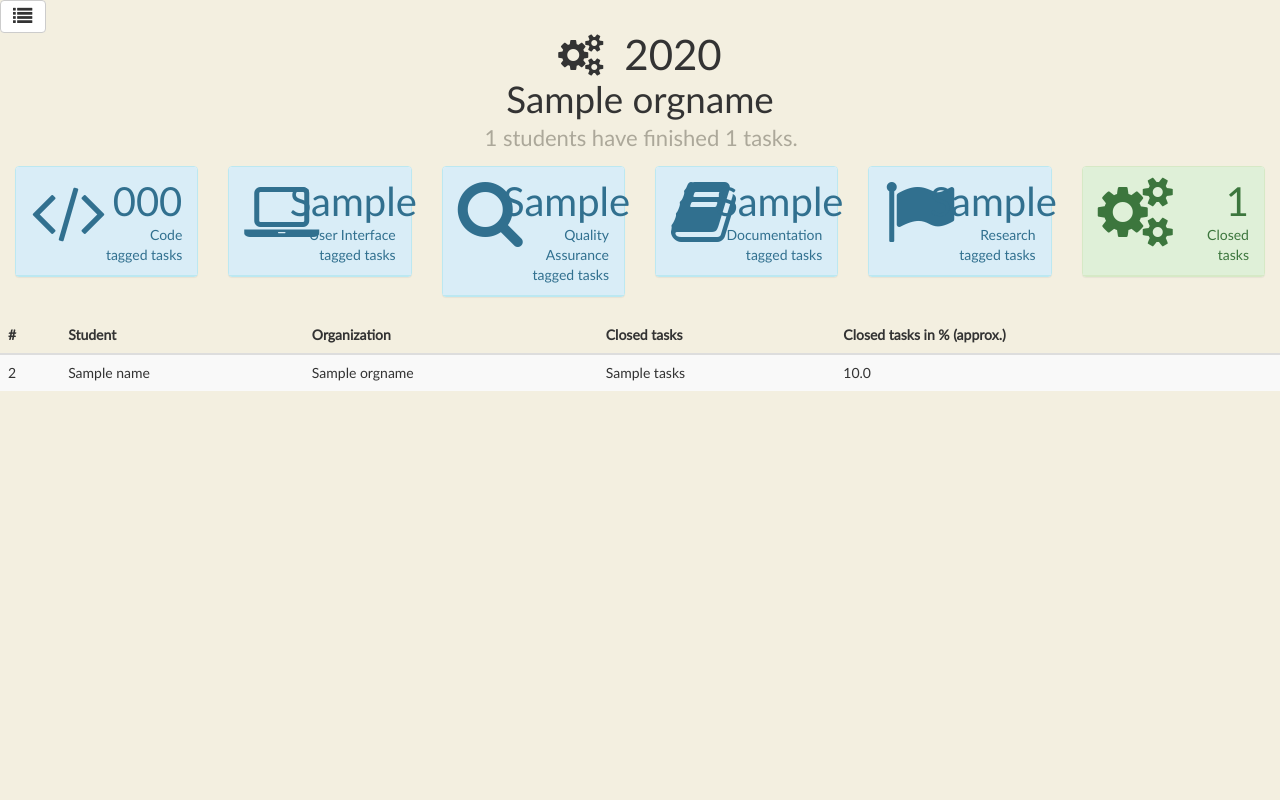
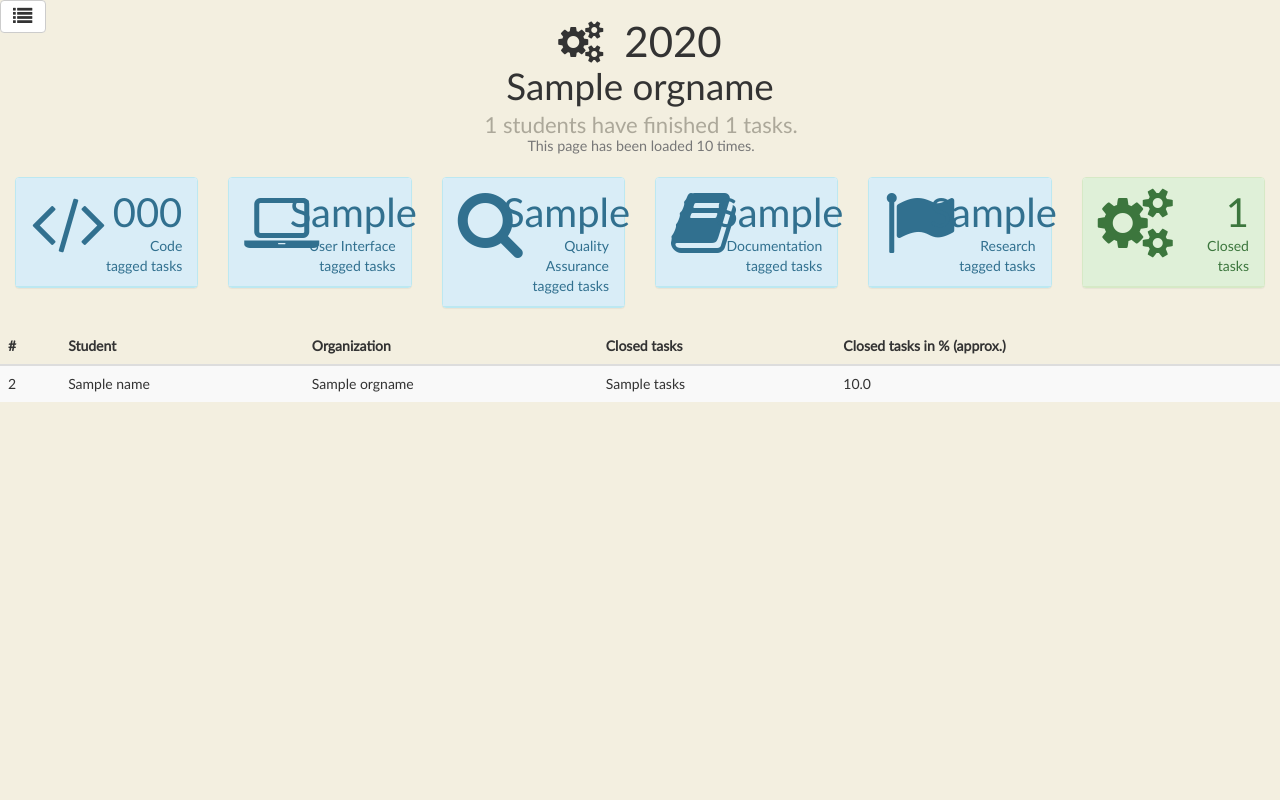
Before and after one commit to i5o/GCILeaderboard-old, a Flask app: template templates/org.html in a window 1280 px wide. Run offline with Flask 2, Linux system fonts and the light colour scheme; the template is opened without the code that fills it: most values are stand-ins (such as "Sample title", 1, 10 or a date in 2020); parts of the project's set-up code (start-up, migrations or seed data) failed here and were passed over; some libraries are stand-ins or nearby versions.

Commit message:
more, more, more, more

```diff
--- a/main.py
+++ b/main.py
@@ -17,26 +17,45 @@
 # along with this program.  If not, see <http://www.gnu.org/licenses/>.
 
 import sys
+import os
+import json
 from utils import *
 from flask import Flask
 from flask import render_template
 from flask import redirect
+from flask import request
+
 app = Flask(__name__)
 GCI = GCIUtils()
+
+
+@app.route('/*')
+def update_times():
+    global TIMES_RELOADED
+    if not os.path.exists("visits.json"):
+        open("visits.json", "w").write("{}")
+
+    TIMES_RELOADED = json.loads(open("visits.json", "r").read())
+    if not request.path in TIMES_RELOADED:
+        TIMES_RELOADED[request.path] = 1
+    else:
+        TIMES_RELOADED[request.path] += 1
+    open("visits.json", "w").write(json.dumps(TIMES_RELOADED))
 
 
 @app.route('/gci<year>/', defaults={'year': str(CURRENT_CONTEST)})
 @app.route('/gci<year>')
 @app.route('/gci<year>/')
 @app.route('/')
-def start_index(year=2014):
-    print year
+def start_index(year=CURRENT_CONTEST):
+    update_times()
     return redirect('/gci' + str(year) + '/org/all')
 
 
 @app.errorhandler(404)
 def page_not_found(e):
-    return render_template('errors/404.html')
+    update_times()
+    return render_template('errors/404.html', reloaded=TIMES_RELOADED)
 
 
 @app.route('/org/<orgname>', defaults={'year': str(CURRENT_CONTEST)})
@@ -44,6 +63,7 @@ def page_not_found(e):
 @app.route('/gci<year>/org/<orgname>')
 @app.route('/gci<year>/org/<orgname>/')
 def leaderboard_org(year, orgname):
+    update_times()
     GCI.update_leaderboard(int(year))
     orgs = list(ORGS_DATA[int(year)]['orglist'])
     if orgname not in orgs:
@@ -80,12 +100,14 @@ def leaderboard_org(year, orgname):
             CONTEST_LEADERBOARD[int(year)][orgname]),
         org_id=orgname,
         orgs=pageOrgs,
-        year=year)
+        year=year,
+        reloaded=TIMES_RELOADED[request.path])
 
 
 @app.route('/student/<studentName>', defaults={'year': '2014', 'org': u'all'})
 @app.route('/gci<year>/student/<studentName>/<org>')
 def student(year, studentName, org):
+    update_times()
     studentTasks = GCI.get_student_tasks(studentName, int(year), org)
     tags = studentTasks['total_tags']
 
@@ -114,7 +136,8 @@ def student(year, studentName, org):
         orgname=orgname,
         tasks=studentTasks['tasks'],
         year=year,
-        orgs=pageOrgs)
+        orgs=pageOrgs,
+        reloaded=TIMES_RELOADED[request.path])
 
 if __name__ == '__main__':
     app.run(debug=True, host="0.0.0.0", port=int(sys.argv[1]))
--- a/templates/index.html
+++ b/templates/index.html
@@ -34,7 +34,7 @@
 				</nav>
 				<div class="st-content">
 					<div class="st-content-inner">
-                        <div style="width: 100%;text-transform: uppercase;font-size: 0.69em;line-height: 2.2;font-weight: 400;display: inline-block;" id="st-trigger-effects">
+                        <div style="width: 100%;text-transform: uppercase;font-size: 0.69em;font-weight: 400;display: inline-block; position: fixed" id="st-trigger-effects">
                             <button data-effect="st-effect-1" type="button" class="btn btn-default fa fa-list fa-2x"></button>
                         </div>
                         {% block content %}
--- a/templates/org.html
+++ b/templates/org.html
@@ -3,9 +3,9 @@
 {% block title %} Leaderboard for {{ orgname }} {% endblock %}
 {% block content %}
 
-<header class="codrops-header">
+<header class="codrops-header"><br>
     <i class="fa fa-cogs fa-3x">&nbsp;&nbsp;<p style="font-family: 'Lato'; display: inline;">{{year}}</p></i>
-    <h1>{{ orgname }}<span>{{ totalStudents }} students have finished {{ totalTasks }} tasks.</span></h1>
+    <h1>{{ orgname }}<span>{{ totalStudents }} students have finished {{ totalTasks }} tasks.<small><p>This page has been loaded {{ reloaded }} times.</p></small></span></h1>
 </header>
 <div style="margin:0 auto;" id="student-data">
     <div class="col-lg-2">
--- a/templates/student.html
+++ b/templates/student.html
@@ -3,9 +3,9 @@
 {% block title %} Profile of {{ studentName }} in {{ orgname }} {% endblock %}
 {% block content %}
 
-<header class="codrops-header">
+<header class="codrops-header"><br>
     <i class="fa fa-cogs fa-3x">&nbsp;&nbsp;<p style="font-family: 'Lato'; display: inline;">{{year}}</p></i>
-    <h1>{{ studentName }}<span>Profile in {{ orgname }}</span></h1>
+    <h1>{{ studentName }}<span>Profile in {{ orgname }}<small><p>This page has been loaded {{ reloaded }} times.</p></small></span></h1>
 </header>
 <div style="margin:0 auto;" id="student-data">
     <div class="col-lg-2">
```
Also changed, not shown: static/scroll.png (deleted), static/sl_logo.svg (deleted), 1 other file.
